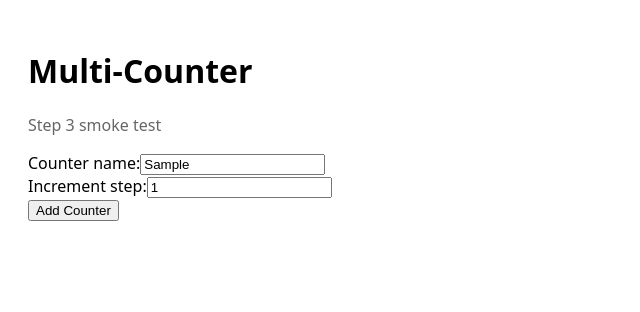
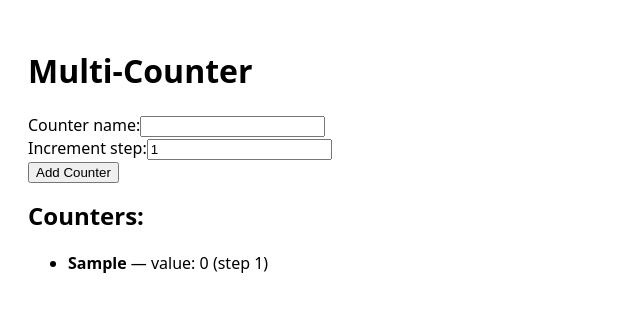
Before and after one commit to yellowlab44/Counter-To-Do-List-React-App-Week-7-Project, a React (Vite) app: page / in a window 1280 px wide. Both pictures are taken after typing "Sample" into the empty fields and a click on the button "Add Counter". Shown: the top 312 px of the page, without its empty margins (0-640 px from the left). Built offline with nearby package versions, Linux system fonts and the light colour scheme.

Commit message:
Updated NewCounterForm.jsx and App.jsx
addOn added to NewCounterForm.jsx and App.jsx. now it works correctly for this one component. Need to do the other components

```diff
--- a/src/App.jsx
+++ b/src/App.jsx
@@ -7,15 +7,57 @@
 
 //import components:
 //import CounterList from "./components/CounterList.jsx";
+import {useState} from "react";
 import NewCounterForm from "./components/NewCounterForm.jsx";
 //import useLocalStorage from "./hooks/useLocalStorage.js";
 
 export default function App() {
+  // 1) App-level state: array of counter objects
+  const [counters, setCounters] = useState([]);
+  // 2) Handler the form will call
+  function handleAddCounter({ name, step }) {
+    const id = String(Date.now()); // creates a simple unique ID based on timestamp
+    const trimmed = name.trim();
+    const numericStep = Number(step) || 1;
+
+    if (!trimmed) return; // skip empty names
+    // ! means "not" - if name is empty, return (do nothing)
+
+
+    setCounters((prev) => [...prev,
+      { id, name: trimmed, step: numericStep, value: 0 },
+    ]);
+    // makes a new array that contains the old items + the new one: setCounters([...counters, newCounter]);
+      // creates a fresh copy of the array, which React will always notice as “new,” causing a proper re-render
+      // setCounters((prev) => [...prev, newCounter]) React passes the previous state value (prev) into your function, and you return the new value
+    //spread operator (...) creates a new array with existing counters + new one
+    // new counter starts with value of 0
+    // you can later add buttons to increment/decrement the value
+    // React re-renders the component when state changes
+  // each counter object: { id, name, step, count }
+  }
   return (
     <div style={{ padding: 20, fontFamily: "system-ui" }}>
       <h1>Multi-Counter</h1>
-      <p style={{ color: "#666" }}>Step 3 smoke test</p>
-      <NewCounterForm onAdd={() => { /* temp no-op */ }} />
+
+      {/* Pass the onAdd function to the form */}
+      <NewCounterForm onAdd={handleAddCounter} />
+
+      {/* Minimal preview so you can SEE it working right now */}
+      <h2 style={{ marginTop: 16 }}>Counters:</h2>
+
+      {/* Render a message if no counters, if there are counters, list them */}
+      {counters.length === 0 ? (
+        <p>No counters yet.</p>
+      ) : (
+        <ul>
+          {counters.map(c => (
+            <li key={c.id}>
+              <strong>{c.name}</strong> — value: {c.value} (step {c.step})
+            </li>
+          ))}
+        </ul>
+      )}
     </div>
   );
 }
--- a/src/components/NewCounterForm.jsx
+++ b/src/components/NewCounterForm.jsx
@@ -19,8 +19,19 @@ export default function NewCounterForm({ onAdd }) {
   function handleSubmit(e) {
     e.preventDefault(); // prevent browser reload
     // preventDefault() stops the browser from doing a full page reload when you submit the form
-    console.log("Form submitted! Name:", name, "Step:", step);
-    // You’ll later replace the console.log() with onAdd({ name, step }) to actually create a new counter.
+
+    const trimmed = name.trim();
+    const numericStep = Number(step)
+    if (!trimmed) return; // skip empty names
+    if (!Number.isFinite(numericStep) || numericStep < 1) return; // skip invalid steps
+
+    // Send form data to the App
+    onAdd({ name: trimmed, step: numericStep });
+
+    // Reset form inputs
+    setName("");
+    setStep(1);
+
   }
 
   return (
```
